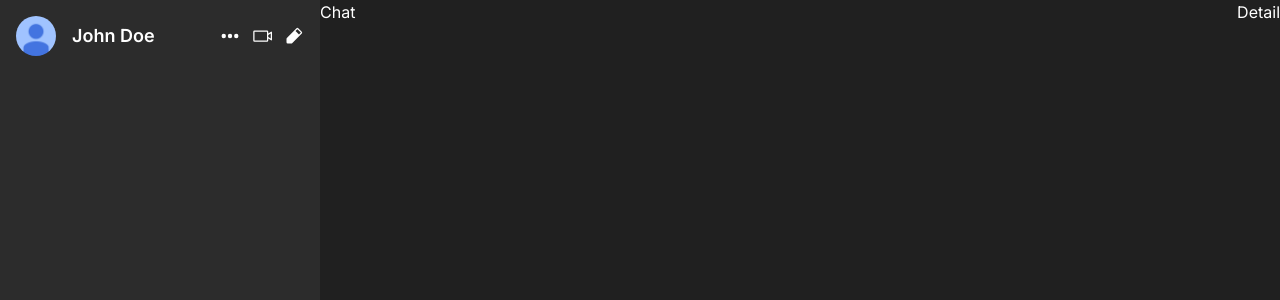
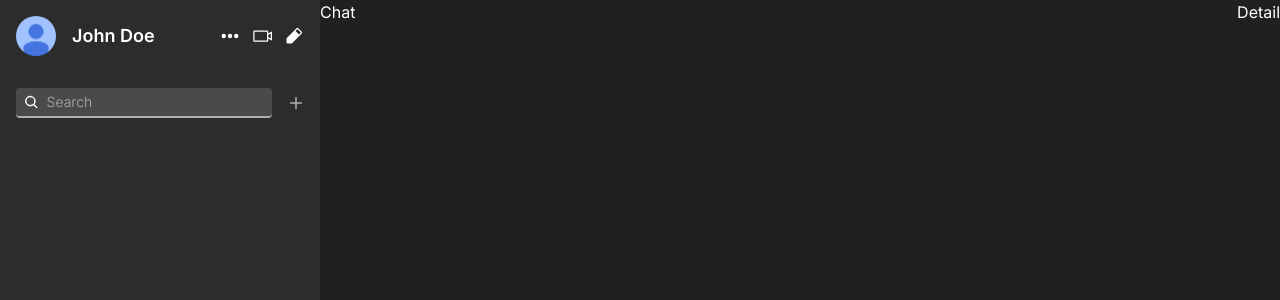
Before and after one commit to gabscrobson/zap-chat, a Next.js app: page / in a window 1280 px wide. Shown: the top 300 px of the page. Built offline with nearby package versions, Linux system fonts and the light colour scheme.

Commit message:
Add search bar

```diff
--- a/app/components/list/chat-list.tsx
+++ b/app/components/list/chat-list.tsx
@@ -1,3 +1,32 @@
+import { MagnifyingGlass, Plus } from '@phosphor-icons/react/dist/ssr'
+import IconButton from '../ui/icon-button'
+
 export default function ChatList() {
-  return <div className="p-4 flex flex-col gap-4"></div>
+  return (
+    <div className="flex flex-col gap-4">
+      <div className="flex items-center gap-4 p-4">
+        <label
+          htmlFor="search"
+          className="flex-1 bg-gray-600 :not(:focus-within):hover:bg-gray-550
+          flex items-center gap-2 rounded pl-2 py-1 border-b-2 border-gray-200
+          focus-within:bg-gray-800 focus-within:border-b-main-500"
+        >
+          <MagnifyingGlass size={16} weight="bold" />
+          <input
+            type="text"
+            id="search"
+            placeholder="Search"
+            className="w-full bg-transparent border-none focus:outline-none
+            placeholder-gray-200 placeholder-opacity-100 font-light text-sm"
+          />
+        </label>
+        <IconButton
+          IconComponent={Plus}
+          size={16}
+          weight="bold"
+          className="text-gray-200"
+        />
+      </div>
+    </div>
+  )
 }
--- a/app/components/ui/icon-button.tsx
+++ b/app/components/ui/icon-button.tsx
@@ -4,6 +4,7 @@ interface IconButtonProps {
   IconComponent: Icon
   size: number
   weight: IconWeight
+  color?: string
   className?: string
 }
 
@@ -11,12 +12,14 @@ export default function IconButton({
   IconComponent,
   size,
   weight,
+  color,
   className,
 }: IconButtonProps) {
   return (
     <IconComponent
       size={size}
       weight={weight}
+      color={color}
       className={`transition-colors cursor-pointer hover:text-neutral-400 ${className}`}
     />
   )
--- a/tailwind.config.ts
+++ b/tailwind.config.ts
@@ -15,11 +15,27 @@ const config: Config = {
       },
       colors: {
         gray: {
+          200: '#AFAFAF',
+          300: '#8C8C8C',
+          400: '#6B6B6B',
+          500: '#5A5A5A',
+          550: '#4F4F4F',
+          600: '#4A4A4A',
+          650: '#3a3a3a',
           700: '#2C2C2C',
           800: '#202020',
           900: '#121212',
         },
+        main: {
+          500: '#54e8f2',
+        },
       },
+    },
+  },
+  variants: {
+    extend: {
+      backgroundColor: ['focus-within'],
+      borderColor: ['focus-within'],
     },
   },
   plugins: [],
```
